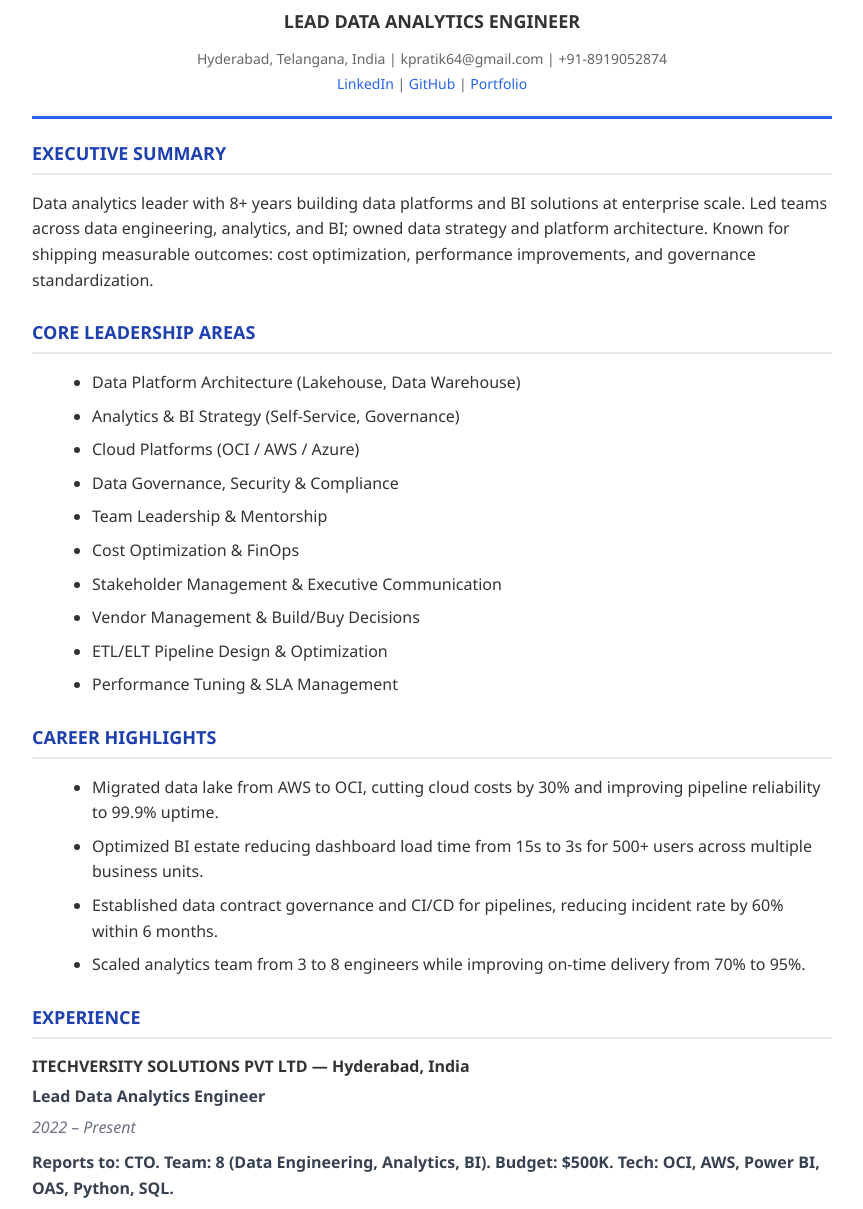
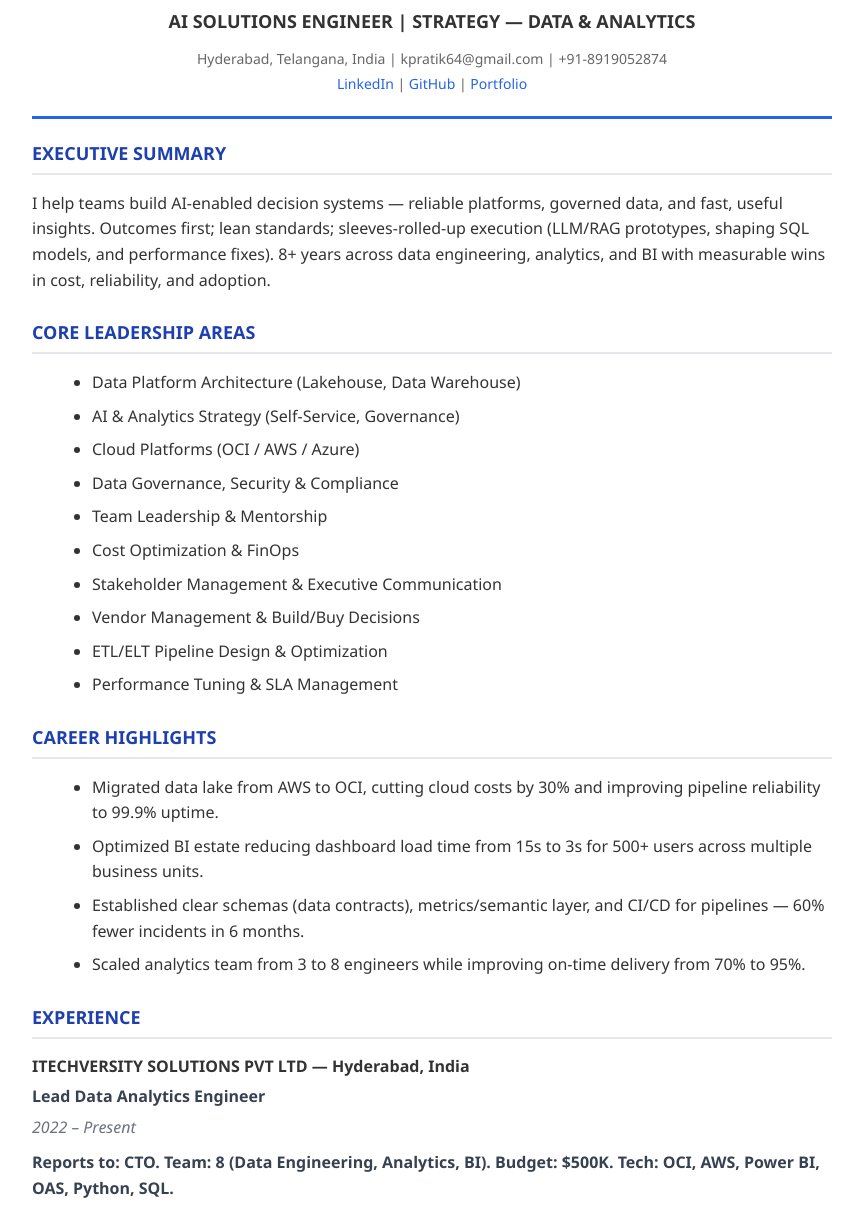
Before and after one commit to kalepratik/my-portfolio, a website: page resume/resume.html in a window 1280 px wide. Shown: the part 63-1272 px from the top of the page, without its empty margins (208-1071 px from the left). Drawn offline with Linux system fonts and the light colour scheme.

Commit message:
Resume: align title and summary with site; update AI wording, governance phrasing, and links

```diff
--- a/resume/resume.html
+++ b/resume/resume.html
@@ -141,7 +141,7 @@
 <body>
     <div class="header">
         <div class="name">PRATIK KUMAR KALE</div>
-        <div class="title">LEAD DATA ANALYTICS ENGINEER</div>
+        <div class="title">AI SOLUTIONS ENGINEER | STRATEGY — DATA & ANALYTICS</div>
         <div class="contact-info">
             Hyderabad, Telangana, India | kpratik64@gmail.com | +91-8919052874<br>
             <a href="https://www.linkedin.com/in/pratik-kumar-kale/" target="_blank">LinkedIn</a> |
@@ -152,14 +152,14 @@
 
     <div class="section">
         <div class="section-title">EXECUTIVE SUMMARY</div>
-        <p>Data analytics leader with 8+ years building data platforms and BI solutions at enterprise scale. Led teams across data engineering, analytics, and BI; owned data strategy and platform architecture. Known for shipping measurable outcomes: cost optimization, performance improvements, and governance standardization.</p>
+        <p>I help teams build AI‑enabled decision systems — reliable platforms, governed data, and fast, useful insights. Outcomes first; lean standards; sleeves‑rolled‑up execution (LLM/RAG prototypes, shaping SQL models, and performance fixes). 8+ years across data engineering, analytics, and BI with measurable wins in cost, reliability, and adoption.</p>
     </div>
 
     <div class="section">
         <div class="section-title">CORE LEADERSHIP AREAS</div>
         <ul class="highlights">
             <li>Data Platform Architecture (Lakehouse, Data Warehouse)</li>
-            <li>Analytics & BI Strategy (Self-Service, Governance)</li>
+            <li>AI & Analytics Strategy (Self-Service, Governance)</li>
             <li>Cloud Platforms (OCI / AWS / Azure)</li>
             <li>Data Governance, Security & Compliance</li>
             <li>Team Leadership & Mentorship</li>
@@ -176,7 +176,7 @@
         <ul class="highlights">
             <li>Migrated data lake from AWS to OCI, cutting cloud costs by 30% and improving pipeline reliability to 99.9% uptime.</li>
             <li>Optimized BI estate reducing dashboard load time from 15s to 3s for 500+ users across multiple business units.</li>
-            <li>Established data contract governance and CI/CD for pipelines, reducing incident rate by 60% within 6 months.</li>
+            <li>Established clear schemas (data contracts), metrics/semantic layer, and CI/CD for pipelines — 60% fewer incidents in 6 months.</li>
             <li>Scaled analytics team from 3 to 8 engineers while improving on-time delivery from 70% to 95%.</li>
         </ul>
     </div>
@@ -211,7 +211,7 @@
         </ul>
 
         <div class="company" style="margin-top: 20px;">CLOVERTEX (ENGAGEMENT) — Hyderabad, India</div>
-        <div class="position">BI & DW Consultant</div>
+        <div class="position">BI & Data Warehouse Consultant</div>
         <div class="duration">2025</div>
         <div class="scope">Team: 2; Domains: data warehouse, BI implementation; Stack: OCI, Tableau, SQL.</div>
         <ul class="achievements">
@@ -227,7 +227,7 @@
             <div class="project-details">Role: Lead Architect | Tech: OCI, AWS, Python | Impact: 30% cost reduction, 99.9% uptime</div>
         </div>
         <div class="project">
-            <div class="project-title">Self-Service BI Implementation</div>
+            <div class="project-title">Self-Service AI & BI Implementation</div>
             <div class="project-details">Role: Strategy Owner | Tech: Power BI, OAS | Impact: 70% faster insights, 85% adoption</div>
         </div>
         <div class="project">
```
